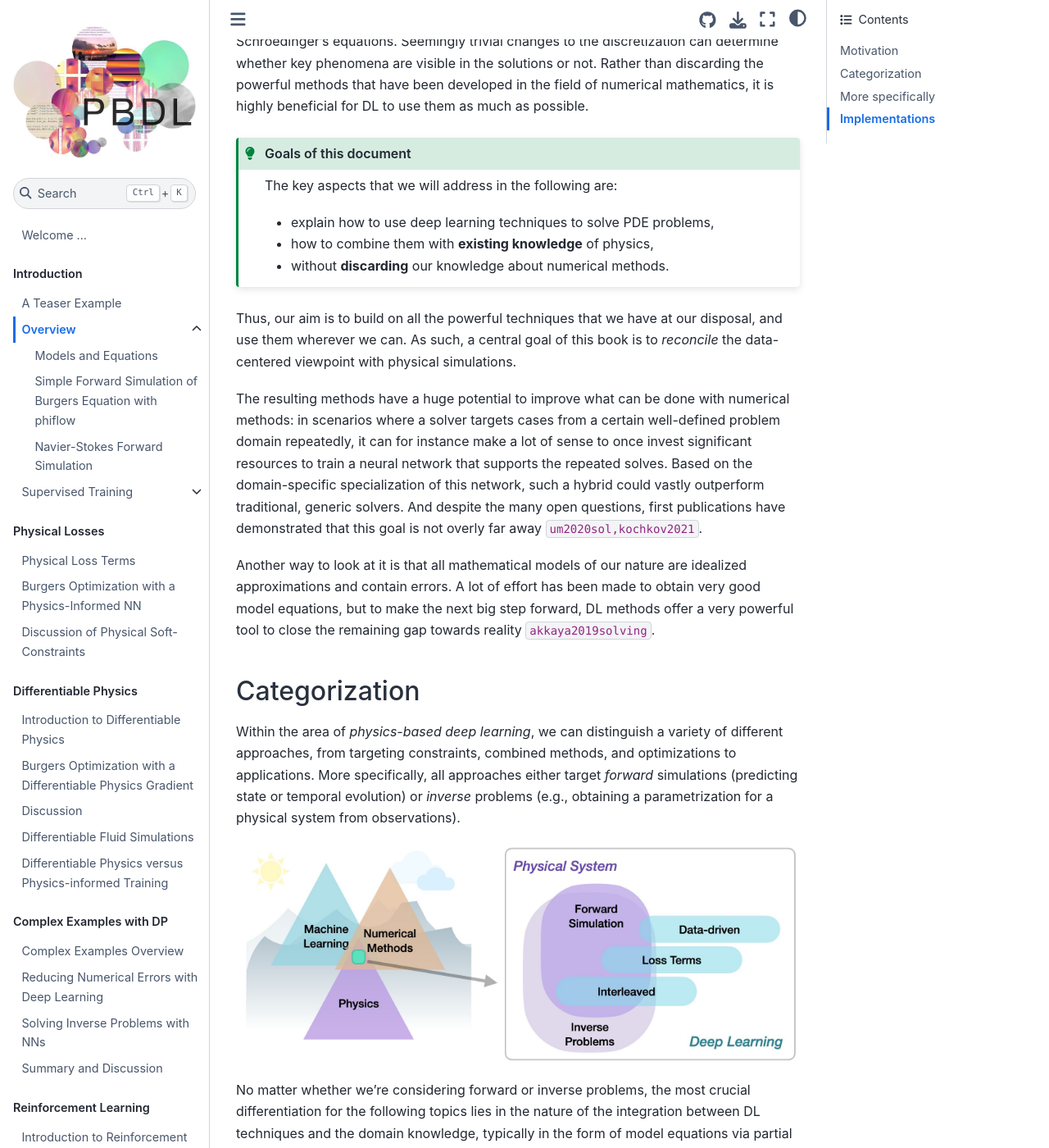
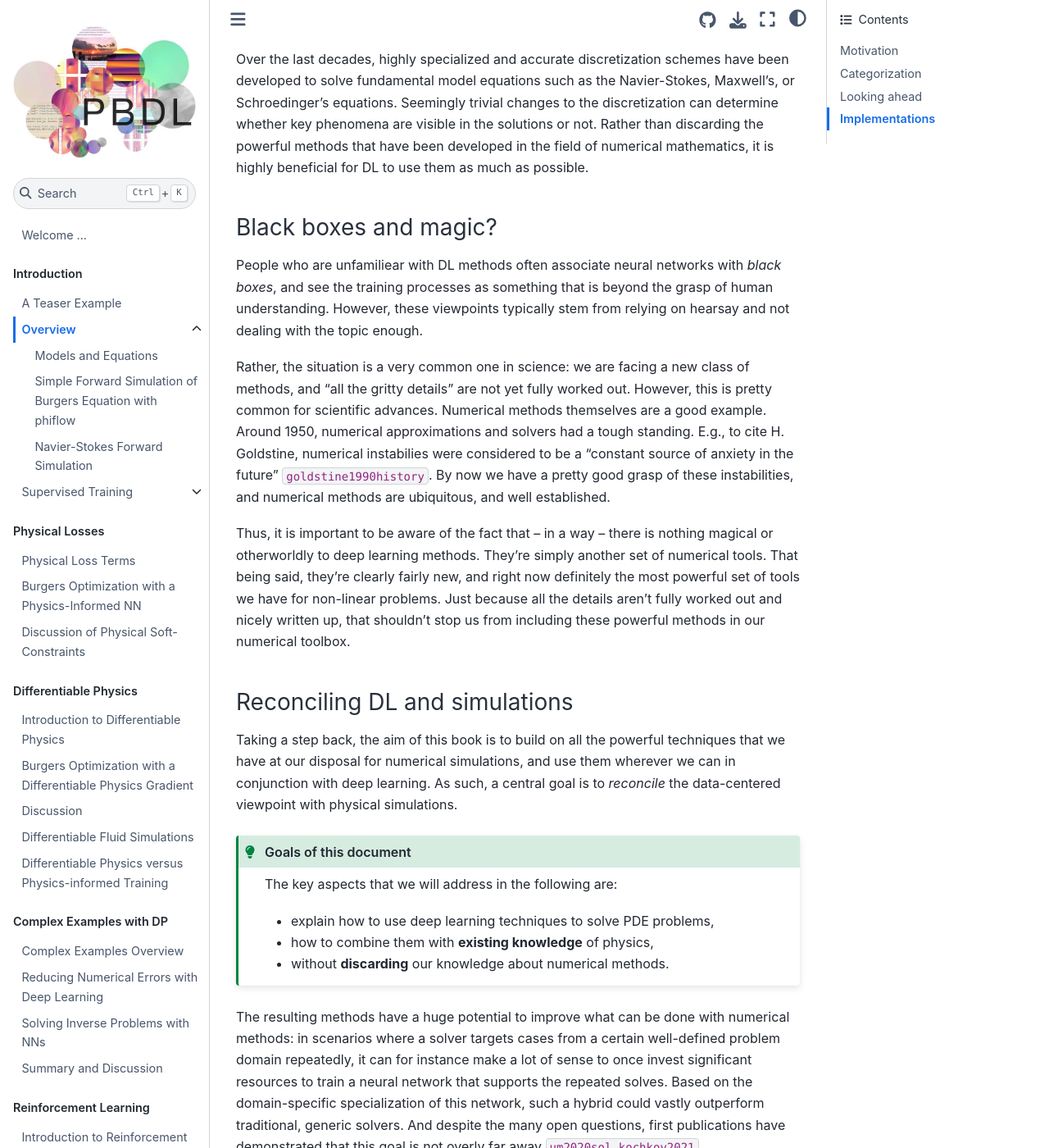
Before and after one commit to tum-pbs/pbdl-book, a Jupyter Book: the page built from overview.md, in a window 1280 px wide and 1400 px high, scrolled down 1526 px. Shown: the whole window at 82% size. Built offline with Jupyter Book 1.0.4 settings and Sphinx 7.4.7 and the Sphinx Book theme 1.1.4, drawn with Linux system fonts in a browser that asks for light colours; pages that are not in the unit, such as notebooks, are missing from menus; cross-references to code outside the pages are shown as plain code; some of the changed text lies outside the part shown.

````diff
--- a/overview.md
+++ b/overview.md
@@ -35,6 +35,8 @@ natural language processing {cite}`radford2019language`,
 and more recently also for protein folding {cite}`alquraishi2019alphafold`.
 The field is very vibrant and quickly developing, with the promise of vast possibilities.
 
+### Replacing traditional simulations?
+
 These success stories of deep learning (DL) approaches
 have given rise to concerns that this technology has
 the potential to replace the traditional, simulation-driven approach to science.
@@ -67,6 +69,37 @@ Rather than discarding the powerful methods that have been
 developed in the field of numerical mathematics, it
 is highly beneficial for DL to use them as much as possible.
 
+### Black boxes and magic?
+
+People who are unfamiliear with DL methods often associate neural networks
+with _black boxes_, and see the training processes as something that is beyond the grasp
+of human understanding. However, these viewpoints typically stem from
+relying on hearsay and not dealing with the topic enough.
+
+Rather, the situation is a very common one in science: we are facing a new class of methods,
+and "all the gritty details" are not yet fully worked out. However, this is pretty common
+for scientific advances.
+Numerical methods themselves are a good example. Around 1950, numerical approximations
+and solvers had a tough standing. E.g., to cite H. Goldstine,
+numerical instabilies were considered to be a "constant source of
+anxiety in the future" {cite}`goldstine1990history`.
+By now we have a pretty good grasp of these instabilities, and numerical methods
+are ubiquitous, and well established.
+
+Thus, it is important to be aware of the fact that -- in a way -- there is nothing
+magical or otherworldly to deep learning methods. They're simply another set of
+numerical tools. That being said, they're clearly fairly new, and right now
+definitely the most powerful set of tools we have for non-linear problems.
+Just because all the details aren't fully worked out and nicely written up,
+that shouldn't stop us from including these powerful methods in our numerical toolbox.
+
+### Reconciling DL and simulations
+
+Taking a step back, the aim of this book is to build on all the powerful techniques that we have
+at our disposal for numerical simulations, and use them wherever we can in conjunction
+with deep learning.
+As such, a central goal is to _reconcile_ the data-centered viewpoint with physical simulations.
+
 ```{admonition} Goals of this document
 :class: tip
 The key aspects that we will address in the following are:
@@ -142,9 +170,9 @@ that leverage _differentiable physics_ allow for very tight integration
 of deep learning and numerical simulation methods.
 
 
-## More specifically
+## Looking ahead
 
-_Physical simulations_ are a huge field, and we won't cover all possible types of physical models and simulations in the following.
+_Physical simulations_ are a huge field, and we won't be able to cover all possible types of physical models and simulations.
 
 ```{note} Rather, the focus of this book lies on:
 - _Field-based simulations_ (no Lagrangian methods)
--- a/references.bib
+++ b/references.bib
@@ -797,6 +797,12 @@
 
 % ----------------- external --------------------
 
+@book{goldstine1990history,
+  title={A history of scientific computing},
+  author={Goldstine, H},
+  publisher={ACM},
+  year={1990}
+}
 
 @inproceedings{tompson2017,
   title =	 {Accelerating Eulerian Fluid Simulation With Convolutional Networks},
````
Also changed, not shown: other parts of overview.md (+0 -5 lines), intro.md (+18 -18 lines), resources/divider-mult.jpg (renamed from resources/teaser.jpg).
